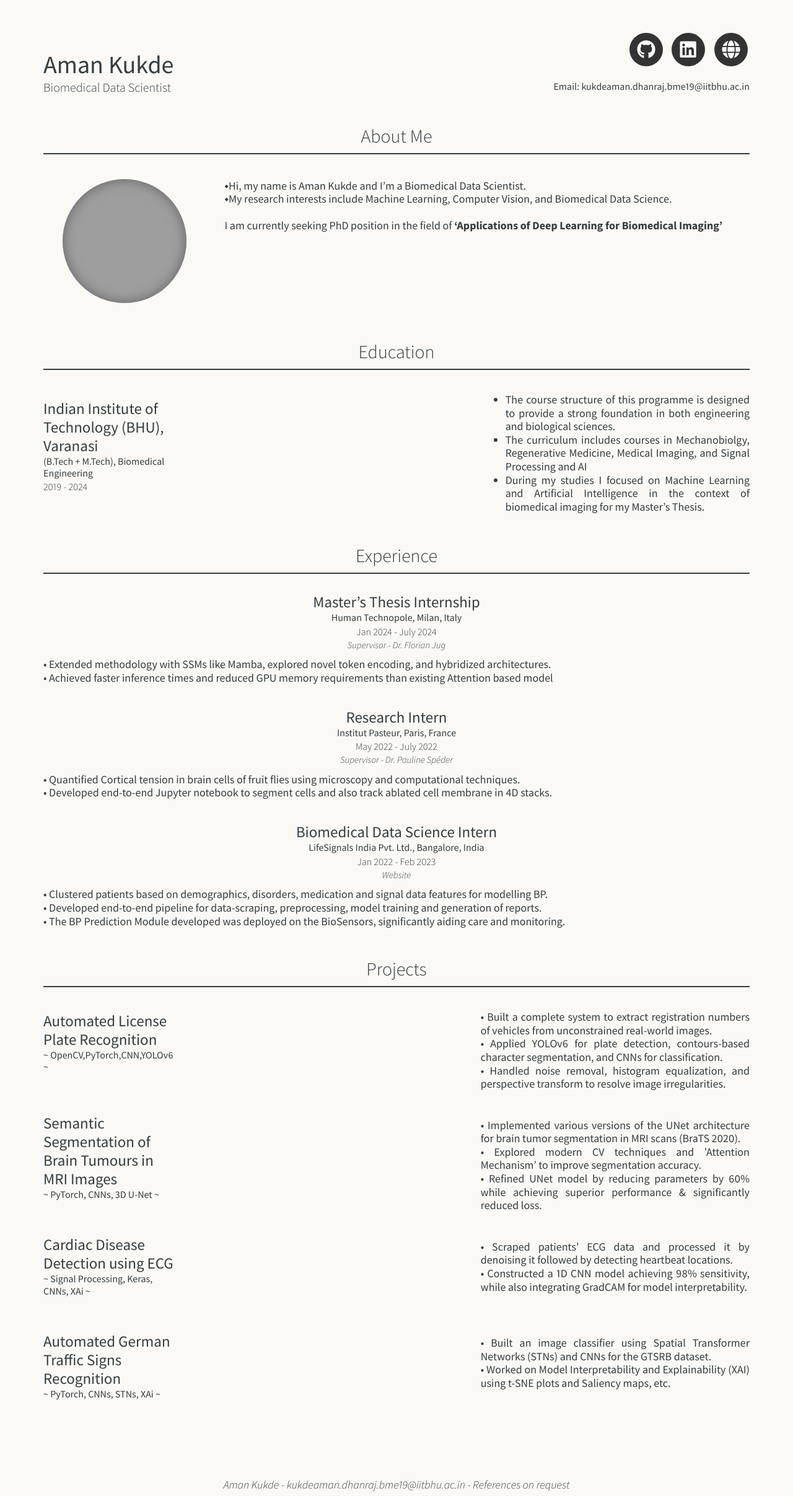
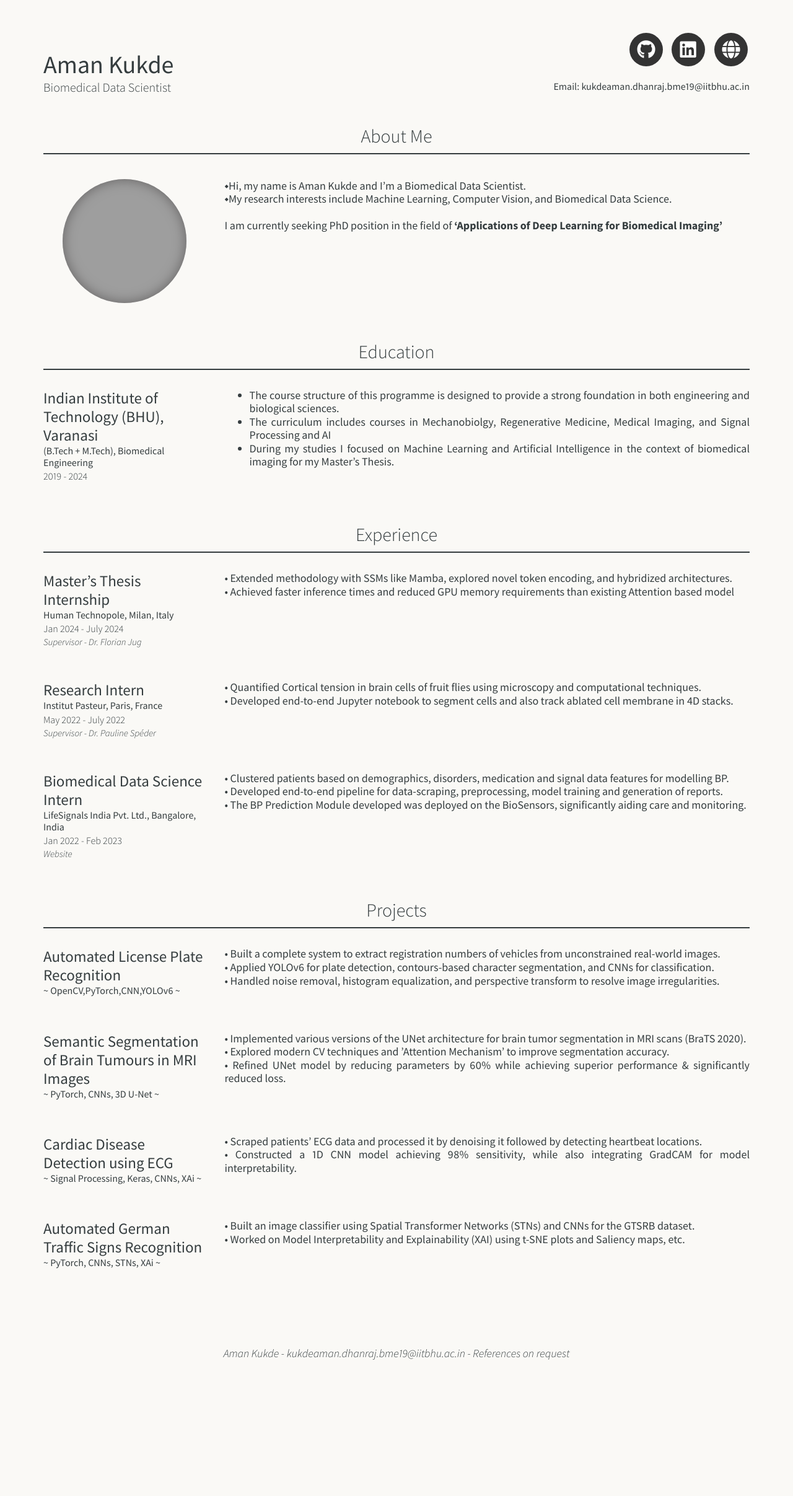
Before and after one commit to AmanKukde/AmanKukde.github.io, a Jekyll site: the page built from index.md, in a window 1280 px wide. Shown: the whole page at 62% size. Built offline with Jekyll 4.4.1, drawn with Linux system fonts in a browser that asks for light colours; nearby versions of some CDN libraries; after the commit the page ends 2202 px from its top, so only the background shows below that; grey boxes are pictures that could not be loaded.

Commit message:
restored to last night

```diff
--- a/_config.yml
+++ b/_config.yml
@@ -47,7 +47,7 @@ content:
   - title: Experience # Title for the section
     layout: list # Type of content section (list/text)
     content:
-      - layout: top-middle
+      - layout: left
         title: Master’s Thesis Internship
         link: https://www.google.com/url?sa=t&source=web&rct=j&opi=89978449&url=https://humantechnopole.it/en/research-groups/jug-group/&ved=2ahUKEwj_isu2opiGAxU7h_0HHfVfBDQQFnoECA0QAQ&usg=AOvVaw2lnOkZh76YH7S9EPexzaTJ
         link_text: Supervisor - Dr. Florian Jug
@@ -58,7 +58,7 @@ content:
         description: | # this will include new lines to allow paragraphs
           • Extended methodology with SSMs like Mamba, explored novel token encoding, and hybridized architectures.
           <br>• Achieved faster inference times and reduced GPU memory requirements than existing Attention based model
-      - layout: top-middle
+      - layout: left
         title: Research Intern
         link: http://www.speder-lab.com
         link_text: Supervisor - Dr. Pauline Spéder
@@ -69,7 +69,7 @@ content:
         description: | # this will include new lines to allow paragraphs
           • Quantified Cortical tension in brain cells of fruit flies using microscopy and computational techniques.
           <br>• Developed end-to-end Jupyter notebook to segment cells and also track ablated cell membrane in 4D stacks.
-      - layout: top-middle
+      - layout: left
         title: Biomedical Data Science Intern
         link: http://www.lifesignals.com
         link_text: Website
--- a/_includes/section-list.html
+++ b/_includes/section-list.html
@@ -1,6 +1,6 @@
 {% for item in include.content %}
-<div class="row clearfix layout layout-{{item.layout | default: 'left'}} border-{{item.border | default: 'no'}}">
-    <div class="col-xs-12 col-sm-4 col-md-6 col-print-12 details">
+<div class="row clearfix layout layout-{{item.layout | default: 'top-middle'}} border-{{item.border | default: 'no'}}">
+    <div class="col-xs-12 col-sm-4 col-md-3 col-print-12 details">
         <h4 id="{{ item.title | slugify }}">{{ item.title }}</h4>
         {%- if item.sub_title -%}<p><b>{{ item.sub_title }}</b></p>{%- endif -%}
         {%- if item.caption -%}<p>{{ item.caption }}</p>{%- endif -%}
@@ -19,13 +19,11 @@
             {% endfor %}
         </p>
     </div>
-    <div class="col-xs-12 col-sm-8 col-md-12 col-print-12 content">
+    <div class="col-xs-12 col-sm-8 col-md-9 col-print-12 content">
         {%- if item.quote -%}
         <p class="quote">{{ item.quote }}</p>
         {%- endif -%}
-        </div>
-    <div class="col-xs-12 col-sm-8 col-md-12 col-print-12 content">
-        <p>{{ item.description | strip | markdownify }}</p>
+        {{ item.description | strip | markdownify }}
     </div>
 </div>
 {% endfor %}
```
